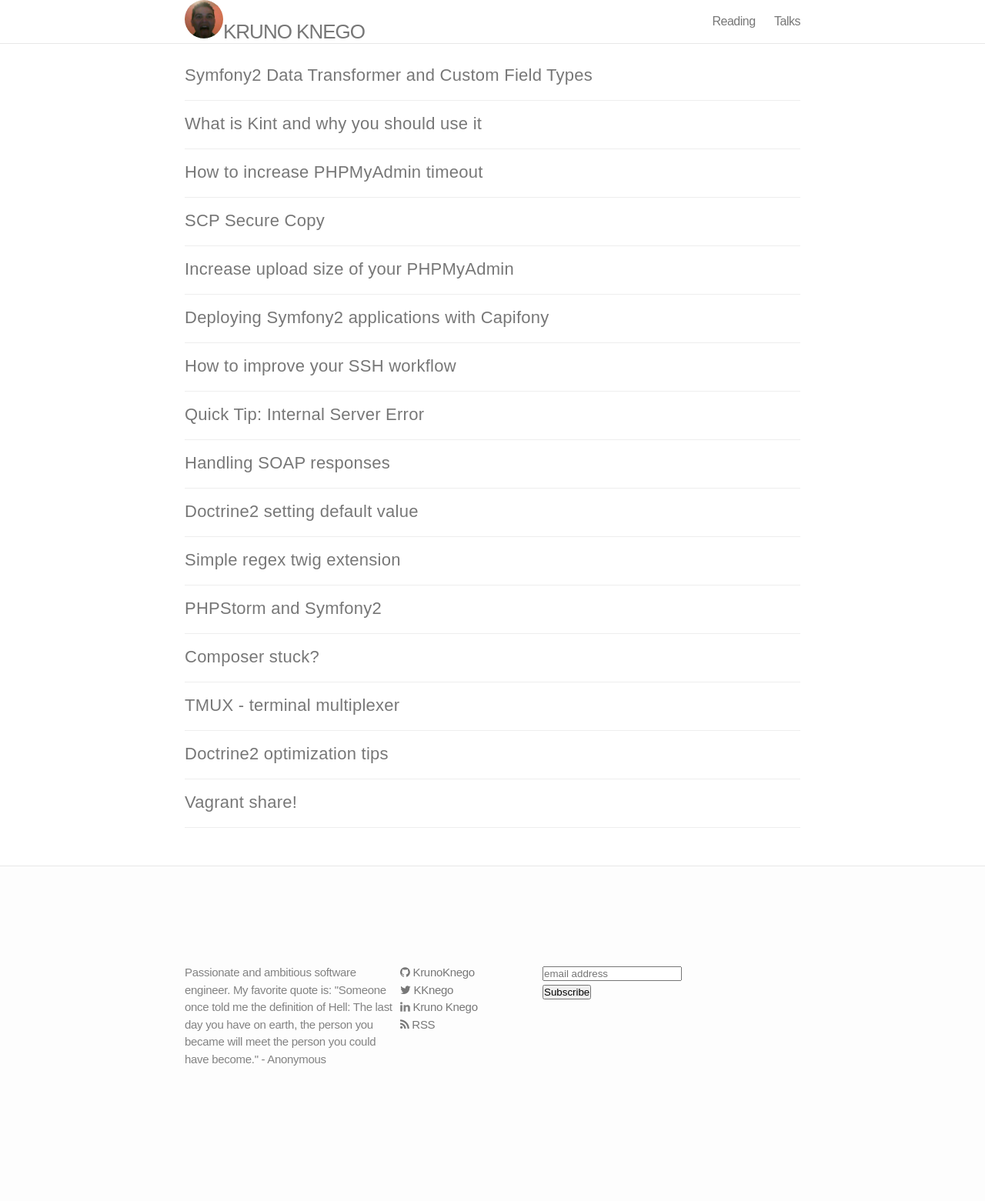
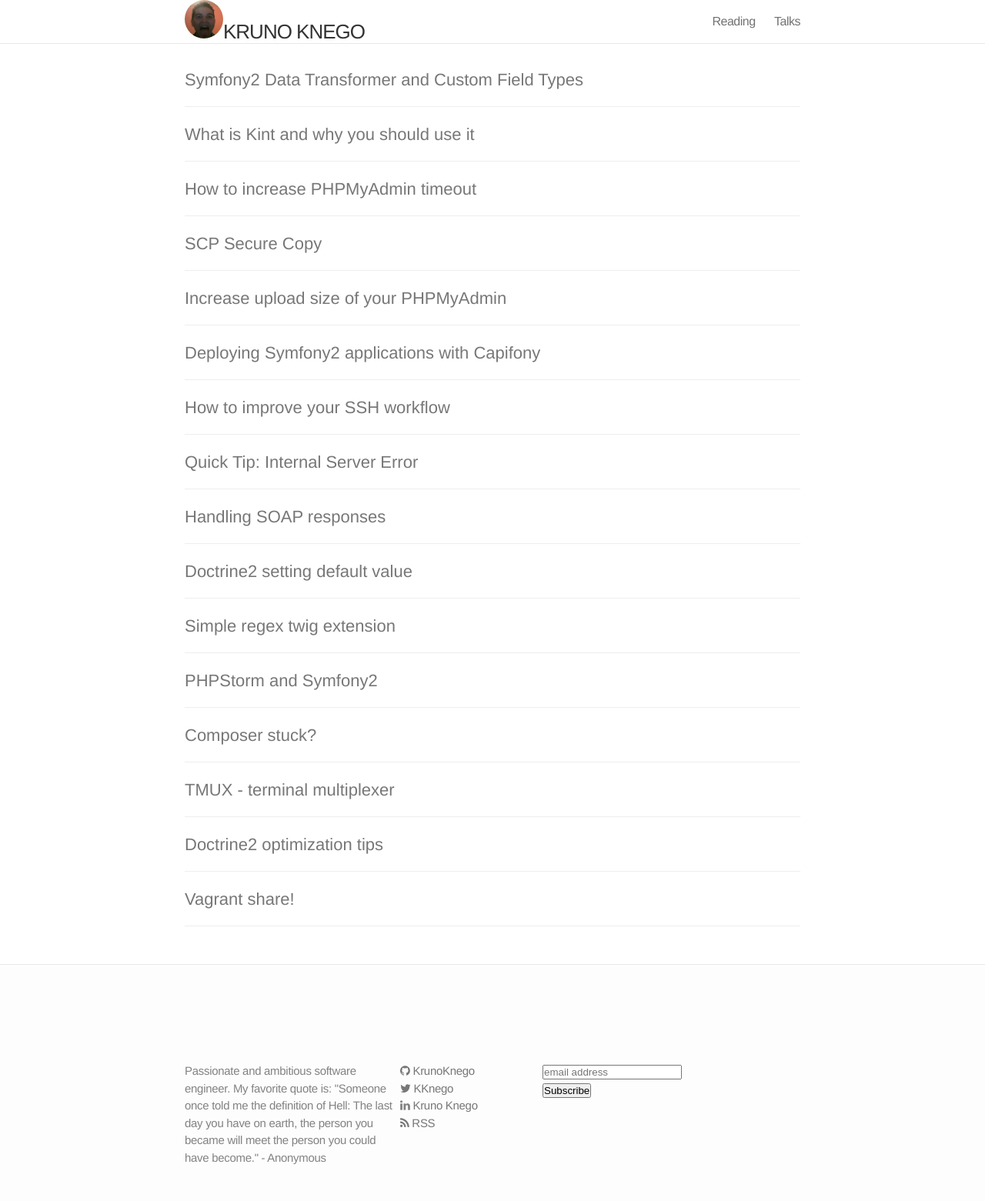
Before and after one commit to guotechfin/KrunoKnego.github.io, a Jekyll site: the page built from index.html, in a window 1280 px wide. Shown: the whole page at 77% size. Built offline with Jekyll 4.4.1, drawn with Linux system fonts in a browser that asks for light colours; nearby versions of some CDN libraries; the list of posts is cut into pages by our own code; comment, search, counter and statistics services are not loaded; before the commit the page ends 1433 px from its top, so only the background shows below that.

Commit message:
css updated.

```diff
--- a/css/main.css
+++ b/css/main.css
@@ -6,7 +6,7 @@
   padding: 0;
 }
 
-html, body { height: 100%; }
+html, body { height: 100%; font-family: "Myriad Pro", Myriad, "Liberation Sans", "Nimbus Sans L", "Helvetica Neue", Helvetica, Arial, sans-serif; }
 
 body {
   font-family: Helvetica, Arial, sans-serif;
@@ -18,10 +18,15 @@
 
 h1, h2, h3, h4, h5, h6 { font-size: 100%; font-weight: 400; }
 
-a         { color: #2a7ae2; text-decoration: none; }
-a:hover   { color: #000; text-decoration: underline; }
-a:visited { color: #205caa; }
-
+a         { color: #777777; text-decoration: none; }
+a:hover   { color: #777777; text-decoration: underline; }
+a:active  { color: #777777;  }
+a:visited { color: #777777; }
+a.post-link {
+    font-size: 22px ;
+    font-weight: 200 ;
+    color: #777777;
+}
 /* Utility */
 
 .wrap:before,
@@ -41,7 +46,6 @@
 /* Site header */
 
 .site-header {
-  border-top: 5px solid #333;
   border-bottom: 1px solid #e8e8e8;
   min-height: 56px;
   background-color: white;
@@ -175,6 +179,13 @@
   font-weight: 300;
 }
 
+.post-header h2 {
+    font-size: 35px;
+    letter-spacing: -1.75px;
+    line-height: 1;
+    font-weight: 300;
+}
+
 .post-header .meta {
   font-size: 15px;
   color: #818181;
@@ -227,8 +238,7 @@
 
 .post pre,
 .post code {
-  border: 1px solid #d5d5e9;
-  background-color: #eef;
+  background-color: #f5f7f8;
   padding: 8px 12px;
   -webkit-border-radius: 3px;
   -moz-border-radius: 3px;
@@ -325,7 +335,10 @@
 
 
 @media screen and (max-width: 750px) {
-
+    .hidden-desktop { display: inherit; }
+    .visible-desktop { display: none; }
+    .visible-phone { display: inherit; }
+    .hidden-phone { display: none; }
   .footer-col-1 { width: 50%; }
 
   .footer-col-2 {
@@ -406,11 +419,6 @@
 
 pre { white-space: pre; overflow: auto; }
 
-/*OVERRIDING DEFAULT CSS OF JEKYLL*/
-.site-header {
-    border-top: 0 !important;
-}
-
 .blog-index {
     float: right;
 }
@@ -425,21 +433,9 @@
     width: 320px;
 }
 
-body {
-    font-family: "Myriad Pro", Myriad, "Liberation Sans", "Nimbus Sans L", "Helvetica Neue", Helvetica, Arial, sans-serif !important;
-}
-
 .header-wrap {
     max-width: 800px;
     margin: 0 auto;
-}
-
-.rss-icon {
-    background: url("rss-16.png");
-    height: 16px;
-    width: 16px;
-    display: inline-block;
-
 }
 
 .rss {
@@ -483,87 +479,23 @@
     width: 800px;
 }
 
-@media screen and (max-width: 750px) {
-    .hidden-desktop { display: inherit !important; }
-    .visible-desktop { display: none !important; }
-    .visible-phone { display: inherit !important; }
-    .hidden-phone { display: none !important; }
-}
 
-/* This gets Google to fall into place */
 .social {
     font-size: 1px;
 }
-
-/* This gets Facebook to fall into place */
-/*.facebook {*/
-/*vertical-align: middle;*/
-/*}*/
-
-/* Set an optional width for your button wrappers */
 .social span {
     display: inline-block;
     width: 110px;
 }
-
-/* Adjust the widths individually if you like */
 .social .google {
     width: 75px;
 }
-
 hr {
     margin: 18px 0;
     border: 0;
     border-top: 1px solid #eeeeee;
     border-bottom: 1px solid #ffffff;
 }
-
-/* unvisited link */
-a:link {
-    color: #777777 !important;
-}
-
-/* visited link */
-a:visited {
-    color: #777777 !important;
-}
-
-/* mouse over link */
-a:hover {
-    color: #777777 !important;
-}
-
-/* selected link */
-a:active {
-    color: #777777 !important;
-}
-
-.post-header h2 {
-    font-size: 35px !important;
-    letter-spacing: -1.75px !important;
-    line-height: 1 !important;
-    font-weight: 300 !important;
-}
-
-a.post-link {
-    font-size: 22px !important;
-    letter-spacing: 0.25px !important;
-    line-height: 1 !important;
-    font-weight: 200 !important;
-    color: #777777;
-}
-
-.post pre,
-.post code {
-    border: 0!important;
-    background-color: #f5f7f8 !important;
-    padding: 8px 12px;
-    /*-webkit-border-radius: 3px;*/
-    /*-moz-border-radius: 3px;*/
-    border-radius: 3px;
-    font-size: 15px;
-}
-
 .lang {
     color: rgb(247, 247, 247);
     background: rgb(173, 173, 173);
@@ -573,4 +505,4 @@
 #mc_embed_signup{
     background:#FDFDFD;
     clear:left;
-    font-family: "Myriad Pro", Myriad, "Liberation Sans", "Nimbus Sans L", "Helvetica Neue", Helvetica, Arial, sans-serif !important}
+    font-family: "Myriad Pro", Myriad, "Liberation Sans", "Nimbus Sans L", "Helvetica Neue", Helvetica, Arial, sans-serif;}
```
